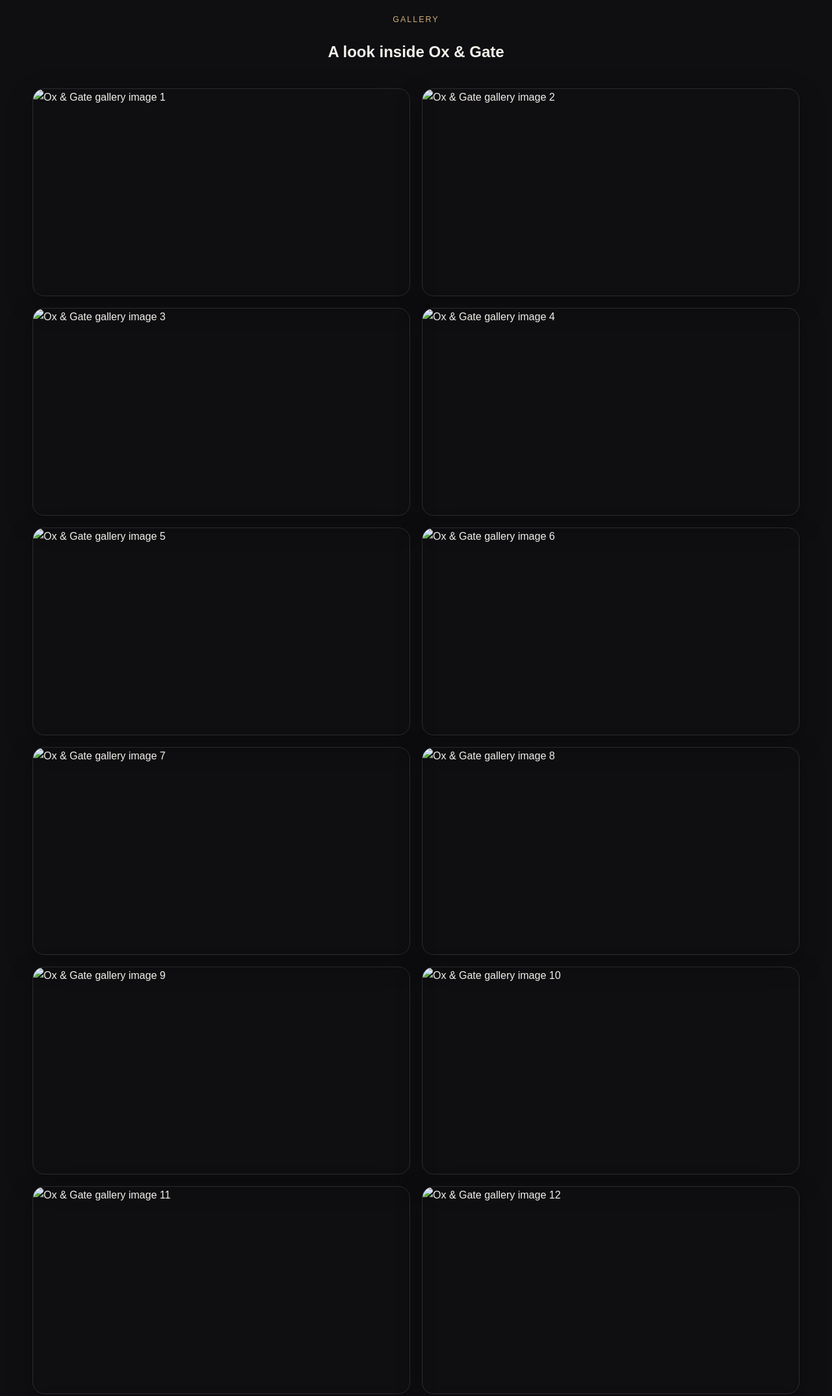
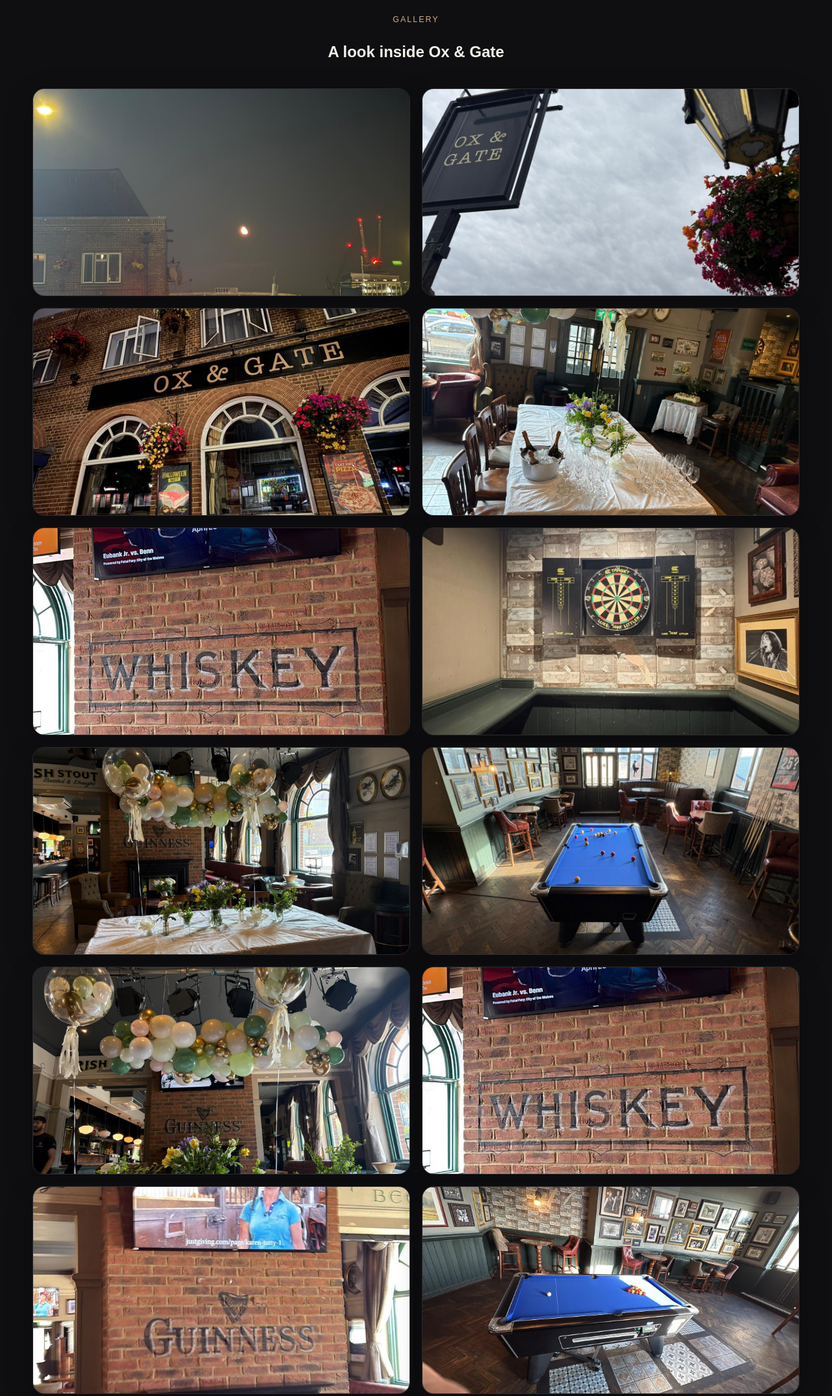
Before and after one commit to Nish0079/ox-gate, a website: page index.html in a window 1280 px wide. Shown: the part 4460-6609 px from the top of the page at 65% size. Drawn offline with Linux system fonts and the light colour scheme; no server answers.

Commit message:
Update index.html

```diff
--- a/index.html
+++ b/index.html
@@ -289,20 +289,20 @@
     <h2 class="center">A look inside Ox & Gate</h2>
 
     <div class="gallery-grid">
-      <img src="images/gallery/WhatsApp Image 2026-04-16 at 17.29.09.jpeg" alt="Ox & Gate gallery image 1">
-      <img src="images/gallery/WhatsApp Image 2026-04-16 at 17.29.09 (1).jpeg" alt="Ox & Gate gallery image 2">
-      <img src="images/gallery/WhatsApp Image 2026-04-16 at 17.29.09 (2).jpeg" alt="Ox & Gate gallery image 3">
-      <img src="images/gallery/WhatsApp Image 2026-04-16 at 17.29.09 (3).jpeg" alt="Ox & Gate gallery image 4">
-      <img src="images/gallery/WhatsApp Image 2026-04-16 at 17.29.09 (4).jpeg" alt="Ox & Gate gallery image 5">
-      <img src="images/gallery/WhatsApp Image 2026-04-16 at 17.29.09 (5).jpeg" alt="Ox & Gate gallery image 6">
-      <img src="images/gallery/WhatsApp Image 2026-04-16 at 17.29.09 (6).jpeg" alt="Ox & Gate gallery image 7">
-      <img src="images/gallery/WhatsApp Image 2026-04-16 at 17.29.09 (7).jpeg" alt="Ox & Gate gallery image 8">
-      <img src="images/gallery/WhatsApp Image 2026-04-16 at 17.29.09 (8).jpeg" alt="Ox & Gate gallery image 9">
-      <img src="images\gallery\WhatsApp Image 2026-04-16 at 18.43.20 (1).jpeg" alt="Ox & Gate gallery image 10">
-      <img src="images\gallery\WhatsApp Image 2026-04-16 at 18.43.20 (2).jpeg" alt="Ox & Gate gallery image 11">
-      <img src="images\gallery\WhatsApp Image 2026-04-16 at 18.43.20 (3).jpeg" alt="Ox & Gate gallery image 12">
-      <img src="images\gallery\WhatsApp Image 2026-04-16 at 18.43.20 (4).jpeg" alt="Ox & Gate gallery image 13">
-      <img src="images\gallery\WhatsApp Image 2026-04-16 at 18.43.20 (5).jpeg" alt="Ox & Gate gallery image 14">
+      <img src="images/WhatsApp Image 2026-04-16 at 17.29.09.jpeg" alt="Ox & Gate gallery image 1">
+      <img src="images/WhatsApp Image 2026-04-16 at 17.29.09 (1).jpeg" alt="Ox & Gate gallery image 2">
+      <img src="images/WhatsApp Image 2026-04-16 at 17.29.09 (2).jpeg" alt="Ox & Gate gallery image 3">
+      <img src="images/WhatsApp Image 2026-04-16 at 17.29.09 (3).jpeg" alt="Ox & Gate gallery image 4">
+      <img src="images/WhatsApp Image 2026-04-16 at 17.29.09 (4).jpeg" alt="Ox & Gate gallery image 5">
+      <img src="images/WhatsApp Image 2026-04-16 at 17.29.09 (5).jpeg" alt="Ox & Gate gallery image 6">
+      <img src="images/WhatsApp Image 2026-04-16 at 17.29.09 (6).jpeg" alt="Ox & Gate gallery image 7">
+      <img src="images/WhatsApp Image 2026-04-16 at 17.29.09 (7).jpeg" alt="Ox & Gate gallery image 8">
+      <img src="images/WhatsApp Image 2026-04-16 at 17.29.09 (8).jpeg" alt="Ox & Gate gallery image 9">
+      <img src="images/WhatsApp Image 2026-04-16 at 18.43.20 (1).jpeg" alt="Ox & Gate gallery image 10">
+      <img src="images/WhatsApp Image 2026-04-16 at 18.43.20 (2).jpeg" alt="Ox & Gate gallery image 11">
+      <img src="images/WhatsApp Image 2026-04-16 at 18.43.20 (3).jpeg" alt="Ox & Gate gallery image 12">
+      <img src="images/WhatsApp Image 2026-04-16 at 18.43.20 (4).jpeg" alt="Ox & Gate gallery image 13">
+      <img src="images/WhatsApp Image 2026-04-16 at 18.43.20 (5).jpeg" alt="Ox & Gate gallery image 14">
     </div>
   </div>
 </section>
```
